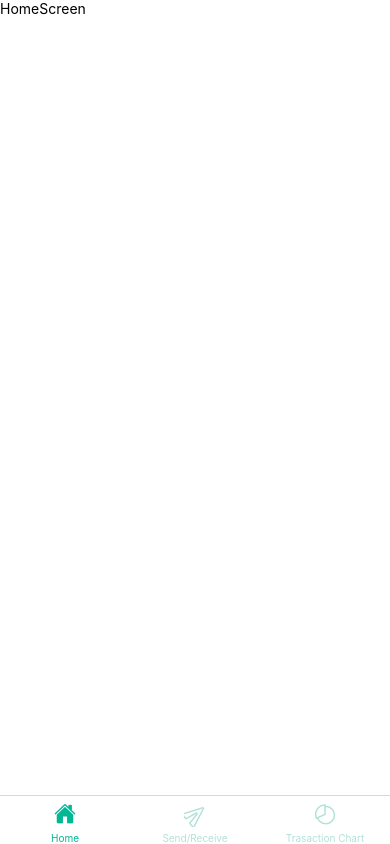
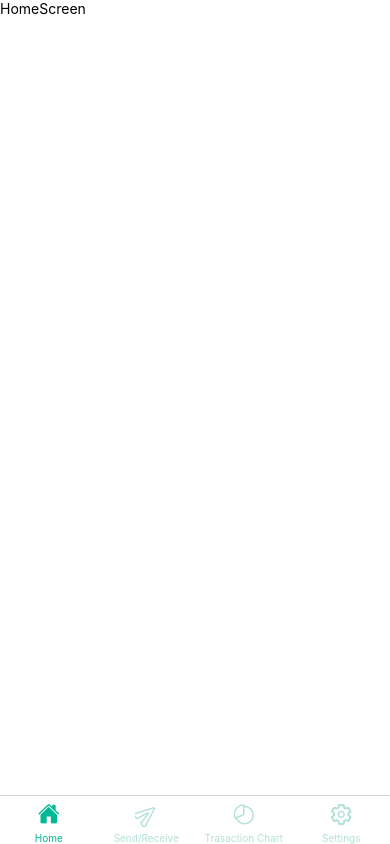
Before and after one commit to I-am-abdulazeez/TrackBank, a React Native app: screen /Dashboard in a window 390 px wide. Built offline with nearby package versions, Linux system fonts and the light colour scheme.

Commit message:
chore(ui): Added Settings Bottomtab

```diff
--- a/src/components/BottomTabScreens/index.tsx
+++ b/src/components/BottomTabScreens/index.tsx
@@ -7,6 +7,7 @@ import { Icon } from '@rneui/themed';
 import HomeScreen from 'src/screens/Home';
 import SendReceiveScreen from 'src/screens/SendReceive';
 import ChartScreen from 'src/screens/Chart';
+import SettingsScreen from 'src/screens/Settings';
 
 const BottomTab = createBottomTabNavigator();
 
@@ -67,6 +68,21 @@ const BottomTabScreens = () => {
         name="Chart"
         component={ChartScreen}
       />
+      <BottomTab.Screen
+        options={{
+          headerShown: false,
+          tabBarIcon: ({ color, focused }) => (
+            <Icon
+              name={focused ? 'ios-settings' : 'ios-settings-outline'}
+              type="ionicon"
+              color={color}
+              size={23}
+            />
+          ),
+        }}
+        name="Settings"
+        component={SettingsScreen}
+      />
     </BottomTab.Navigator>
   );
 };
```
